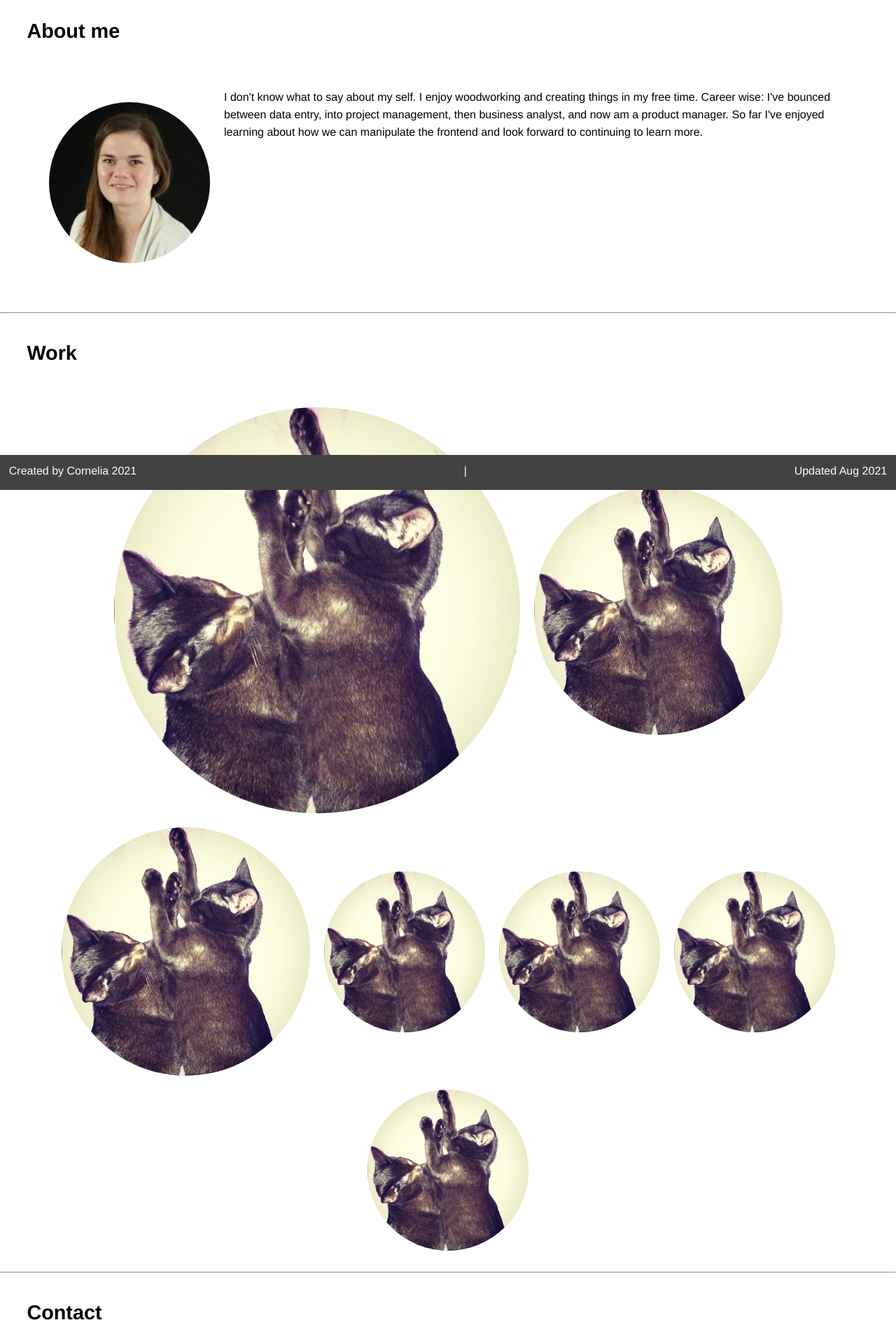
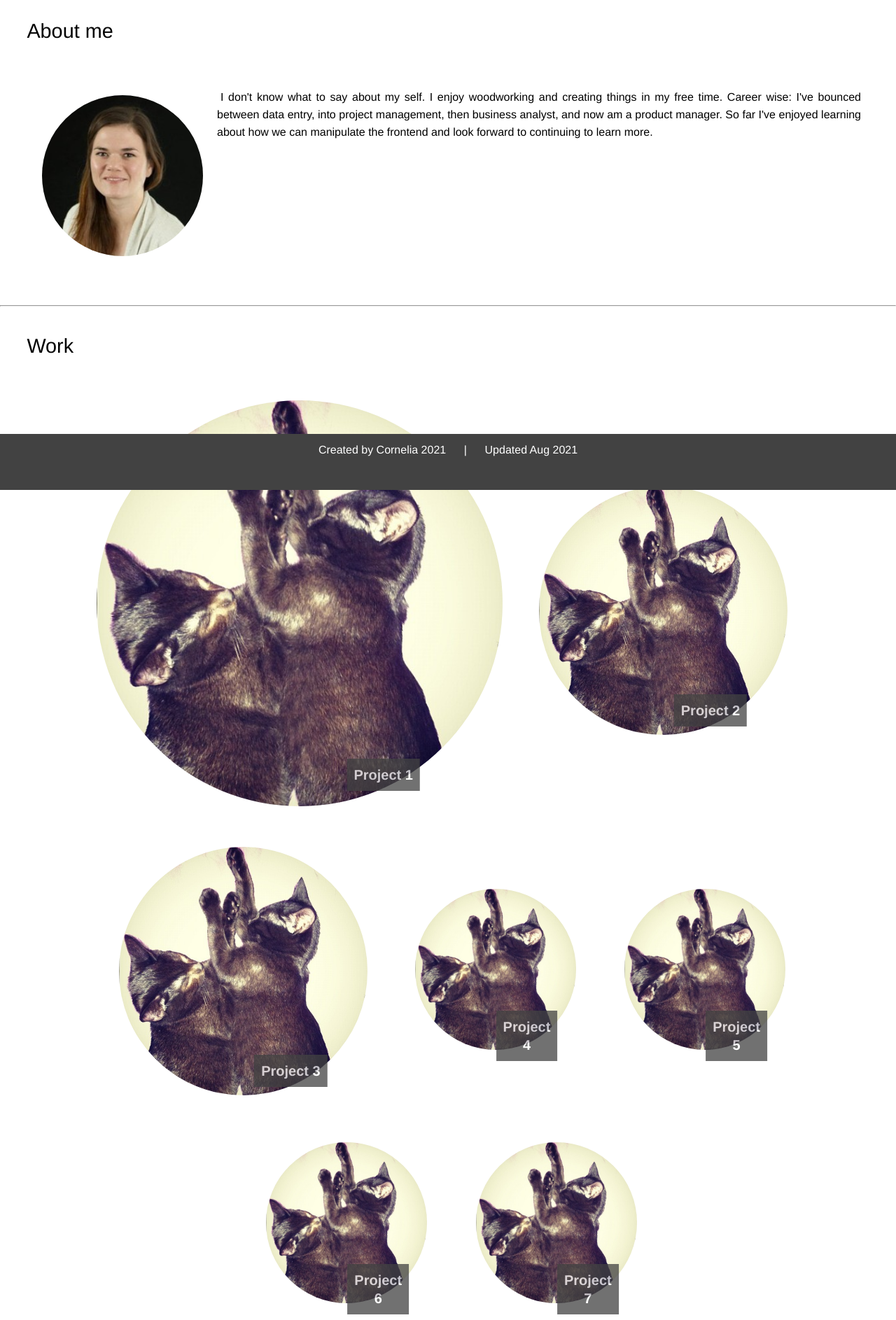
Before and after one commit to cormillionaire/2-Cornelia-Herman-Portfolio, a plain HTML site: page index.html in a window 1280 px wide. Shown: the part 100-1986 px from the top of the page at 70% size. Drawn offline with Linux system fonts and the light colour scheme.

Commit message:
Added and fixed the text for the project title and tweaked some of the hover over behaviour (larger font-size on hover

```diff
--- a/assets/css/reset.css
+++ b/assets/css/reset.css
@@ -16,6 +16,7 @@
 
   h1, h2, h3, h4, h5, h6 {
     font-size: 100%;
+    font-weight: normal;
   }
 
   input, select, option, optgroup, textarea, button,
--- a/assets/css/style.css
+++ b/assets/css/style.css
@@ -16,8 +16,6 @@
   }
 
 body {
-    display: flex;
-    flex-direction: column;
     line-height: 1.3;
   }
 
@@ -39,12 +37,6 @@ h2 {
   padding: 1%;
   margin: 2%;
   font-size: 180%;
-  }
-
-  .content {
-  display: flex;
-  margin: 50px;
-  line-height: 25px;
   }
 
 a {
@@ -71,17 +63,36 @@ img {
     padding: 10px;
   }
 
+  .contact {
+    height: 300px;
+    display:flex;
+    justify-content: space-around;
+    text-align: center;
+    font-size: 200%;
+    }
 
 a:hover {
     font-style: italic;
     font-size: 110%;
 }
 
+  .aboutMe {
+    display: flex;
+    margin: 50px;
+  }
+/* This line makes the text wrap around my profile image so it will look ok as more text is added */
+  .content p {
+    text-align: justify;
+    text-indent: 5px;
+    line-height: 25px;
+  }
+
+/* The float is needed to make the wrap work and the margin is needed to separate from the text */
   .profile {
     width: var(--small);
     height: var(--small);
-  padding: 10px;
-  margin: 10px;
+    float: left;
+    margin: 0 10px 10px 0;
   }
 
   .otherWork {
@@ -92,6 +103,7 @@ a:hover {
     align-content: space-between;
     padding: 10px;
     margin: 10px;
+
     }
 
   .otherWork img:hover {
@@ -99,13 +111,31 @@ a:hover {
   border: solid transparent 10px;
   }
 
+
+/* Project names and text styles */
   .projectName {
+    position: relative;
+    width: 100%;
+    flex-grow: 0, 1, 0;
+    margin: 2%;
+  }
+
+  .container {
+    position: relative;
+    text-align: center;
+  }
+
+  h3 {
     position: absolute;
-    background: var(--light);
-    font-weight: bold;
-    font: var(--dark);
-    right: 300px;
-    bottom: 50px;
+    top: 90%;
+    left: 70%;
+    transform: translate(-50%, -50%);
+    background: var(--dark);
+    opacity: 0.75;
+    font-weight: bolder;
+    font-size: 20px;
+    color: var(--light);
+    padding: 10px;
 
   }
 
@@ -114,6 +144,7 @@ a:hover {
   max-width: var(--small);
   flex: 2, 2, 0;
   align-self: center;
+  margin: 2%;
   }
 
   .medium {
@@ -121,24 +152,20 @@ a:hover {
   max-width: var(--medium);
   flex: 1, 1, 0;
   align-self: center;
+  margin: 2%;
   }
 
+/* Highlighted project */
   .large {
   height: var(--large);
   width: var(--large);
-  flex-grow: 0, 1, 0;
   }
 
-  .contact {
-  height: 300px;
-  display:flex;
-  justify-content: center;
-  text-align: center;
-}
+
 
 footer {
   display:flex;
-  justify-content: space-between;
+  justify-content: center;
   position: fixed;
   bottom:0;
   background-color: var(--dark);
@@ -146,7 +173,7 @@ footer {
   width: 100%;
   margin: 0;
   padding: 0;
-  height: 50px;
+  height: 80px;
   }
 
 footer p {
@@ -171,14 +198,10 @@ footer p {
       flex-direction: column;
       text-align: center;
   }
+
     .contact {
       display: flex;
       justify-content: flex-start;
-      flex-direction: column;
-    }
-
-    .work {
-      display: flex;
       flex-direction: column;
     }
 
@@ -245,11 +268,13 @@ footer p {
       max-height: var(--small);
       flex: 0, 2, 0;
     }
+
     .contact {
       display: flex;
       justify-content: flex-start;
       flex-direction: column;
     }
+
     .separator {
       display:none;
     }
--- a/index.html
+++ b/index.html
@@ -13,36 +13,70 @@
         <h1>Portfolio: Cornelia</h1>
         <nav>
             <ul>
-                <li><a href="#">About me</a></li>
-                <li><a href="#">Work</a></li>
-                <li><a href="#">Contact</a></li>
+                <li><a href="#aboutMe">About me</a></li>
+                <li><a href="#work">Work</a></li>
+                <li><a href="#contact">Contact</a></li>
               </ul>
         </nav>
     </header>
 
     <main>
-        <section>
+        <section id="aboutMe">
           <h2>About me</h2>
+          <section class="aboutMe">
           <div class="content">
           <img class="profile" src="./assets/images/CorneliaHermanProfile.jpg">
-          <p>I don't know what to say about my self. I enjoy woodworking and creating things in my free time. Career wise: I've bounced between data entry, into project management, then business analyst, and now am a product manager. So far I've enjoyed learning about how we can manipulate the frontend and look forward to continuing to learn more.</p>
+          <p>I don't know what to say about my self. I enjoy woodworking and creating things in my free time. Career wise: I've bounced between data entry, into project management, then business analyst, and now am a product manager. So far I've enjoyed learning about how we can manipulate the frontend and look forward to continuing to learn more.
+
+          </p>
           </div>
           </section>
+        </section>
+
       <hr class="divider">
-        <section class="work">
+
+        <section id="work" class="work">
           <h2>Work</h2>
           <section class="otherWork">
-            <image class="large" src="./assets/images/KittensPlaying.jpg" alt="Project 1">
-            <image class="medium" src="./assets/images/KittensPlaying.jpg" alt="Project 2">
-            <image class="medium" src="./assets/images/KittensPlaying.jpg" alt="Project 2">
-            <image class="small" src="./assets/images/KittensPlaying.jpg" alt="Project 3">
+            <div class="container">
+              <image class="large" style="width:100%" src="./assets/images/KittensPlaying.jpg" alt="Project 1">
+              <h3>Project 1</h3>
+            </div>
+
+            <div class="container medium">
+              <image class="medium" style="width:100%" src="./assets/images/KittensPlaying.jpg" alt="Project 2">
+              <h3>Project 2</h3>
+            </div>
+
+            <div class="container medium">
+              <image class="medium" src="./assets/images/KittensPlaying.jpg" alt="Project 3">
+              <h3>Project 3</h3>
+            </div>
+
+            <div class="container small">
               <image class="small" src="./assets/images/KittensPlaying.jpg" alt="Project 4">
-            <image class="small" src="./assets/images/KittensPlaying.jpg" alt="Project 5">
+              <h3>Project 4</h3>
+            </div>
+
+            <div class="container small">
+              <image class="small" src="./assets/images/KittensPlaying.jpg" alt="Project 4">
+              <h3>Project 5</h3>
+            </div>
+
+            <div class="container small">
               <image class="small" src="./assets/images/KittensPlaying.jpg" alt="Project 6">
+              <h3>Project 6</h3>
+            </div>
+
+            <div class="container small">
+              <image class="small" src="./assets/images/KittensPlaying.jpg" alt="Project 7">
+              <h3>Project 7</h3>
+            </div>
+
           </section>
         </section>
         <hr class="divider">
-        <section>
+        <section id="contact">
           <h2>Contact</h2>
           <div class="contact">
             <span class="email">email: <a href="corneliabherman@gmail.com">corneliabherman@gmail.com</a></span>
```
Also changed, not shown: 1 other file. Lines whose indentation alone changed are shown as unchanged.
